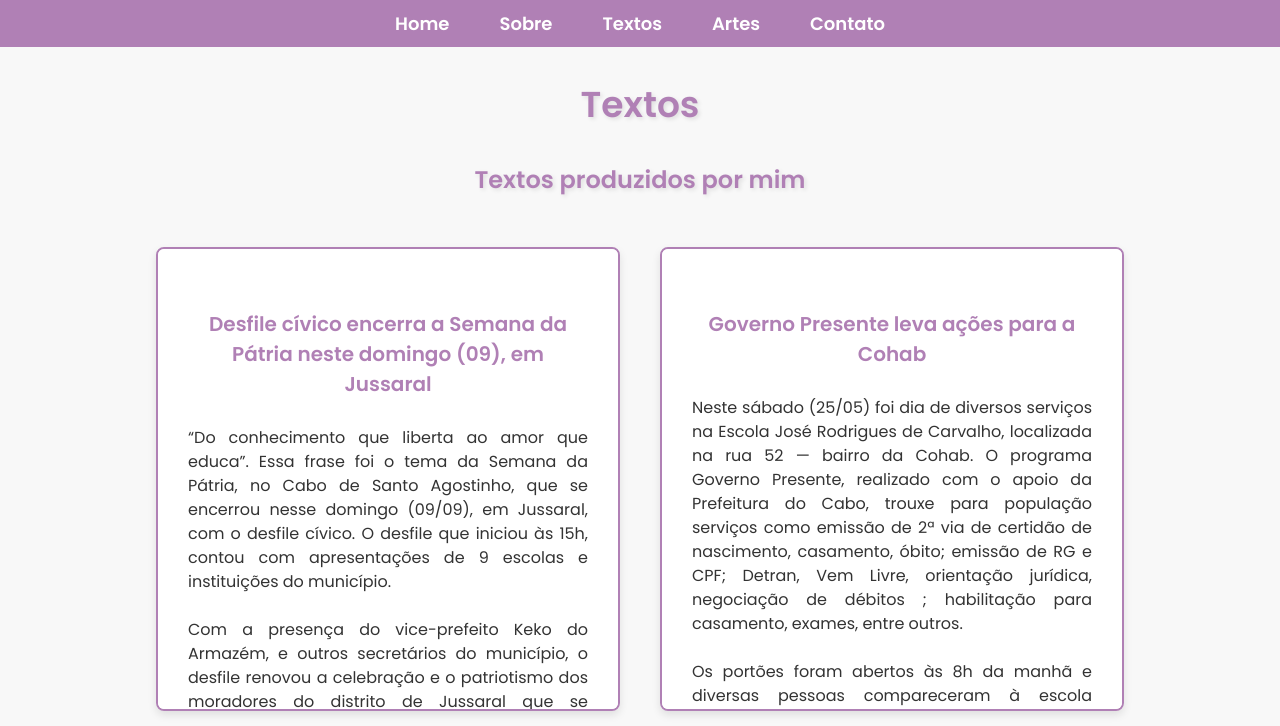
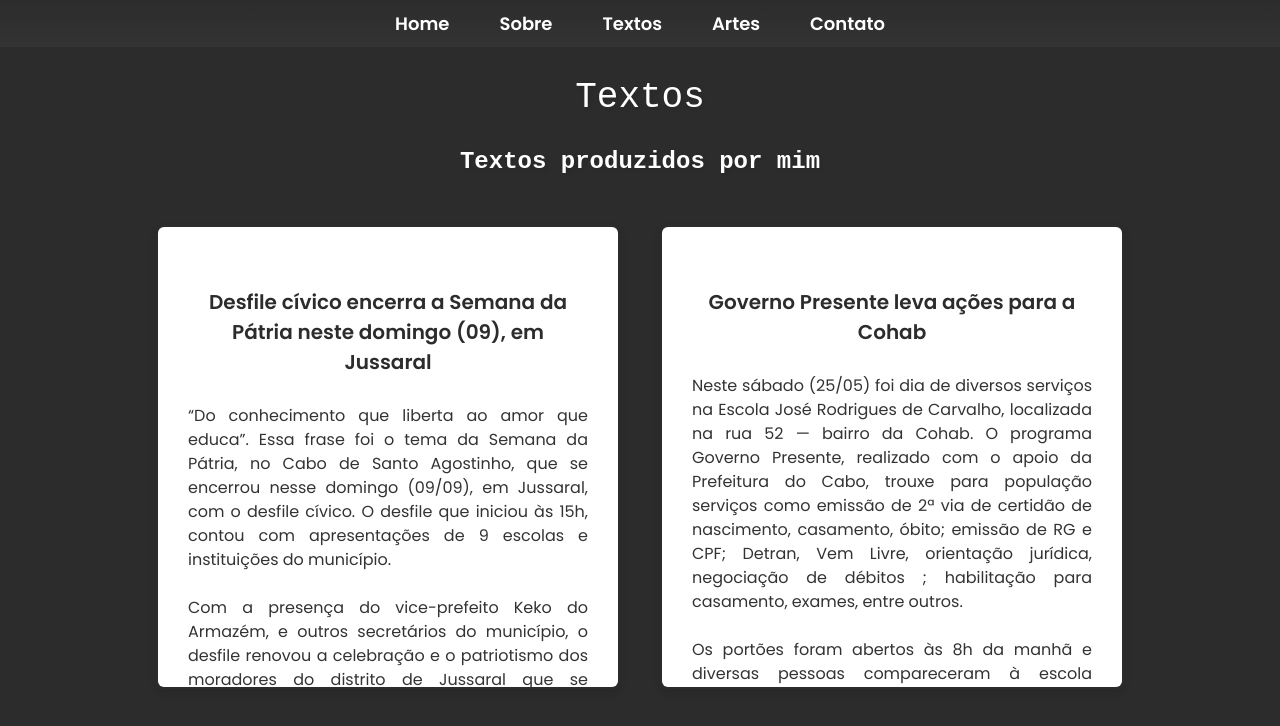
Before and after one commit to oparcimonioso/portfolio, a plain HTML site: page textos.html in a window 1280 px wide. Shown: the top 726 px of the page. Drawn offline with Linux system fonts and the light colour scheme.

Commit message:
Diversas mudanças de cores, imagens e fontes.

```diff
--- a/artes.css
+++ b/artes.css
@@ -4,13 +4,13 @@ body {
     font-family: 'Poppins', sans-serif; /* Fonte Poppins */
     margin: 0; /* Margem */
     padding: 0; /* Espaço */
-    background-color: #f8f8f8; /* Cor de fundo cinza */
+    background-color: #2C2C2C; /* Cor de fundo cinza */
 }
 
 /* Menu */
 
 .menu {
-    background-color: #b080b5; /* Cor roxa suave */
+    background: linear-gradient(#2C2C2C, #333333); /* Cor roxa suave */
     padding: 10px; /* Espaço interno */
 }
 
@@ -39,14 +39,18 @@ body {
 
 .menu a:hover {
     background-color: #f0e0f5; /* Cor da caixinha ao passar o mouse */
-    color: #b080b5; /* Cor do texto ao passar o mouse */
+    color: #2C2C2C; /* Cor do texto ao passar o mouse */
 }
 
 /* Título e Subtítulo */
 
 .titulo {
+    font-family: "Fira Code", monospace;
+    font-optical-sizing: auto;
+    font-weight: 500;
+    font-style: normal;
     font-size: 36px; /* Tamanho da fonte */
-    color: #b080b5; /* Cor roxa */
+    color: #ffffff; /* Cor roxa */
     text-align: center; /* Centraliza o texto */
     margin-top: 30px; /* Espaçamento superior */
     margin-bottom: 20px; /* Espaçamento inferior */
@@ -54,8 +58,12 @@ body {
 }
 
 .subtitulo {
+    font-family: "Fira Code", monospace;
+    font-optical-sizing: auto;
+    font-weight: 500;
+    font-style: normal;
     font-size: 24px; /* Tamanho da fonte */
-    color: #b080b5; /* Cor roxa */
+    color: #ffffff; /* Cor roxa */
     text-align: center; /* Centraliza o texto */
     margin-top: 30px; /* Espaçamento superior */
     margin-bottom: 20px; /* Espaçamento inferior */
@@ -96,7 +104,7 @@ body {
 
 /* Rodapé */
 .footer {
-    background-color: #b080b5; /* Cor roxa suave */
+    background: linear-gradient(#2C2C2C, #333333); /* Cor roxa suave */
     color: white; /* Cor do texto */
     text-align: center; /* Centraliza o texto */
     padding: 20px 0; /* Espaço interno */
--- a/contato.css
+++ b/contato.css
@@ -4,13 +4,13 @@ body {
     font-family: 'Poppins', sans-serif; /* Fonte Poppins */
     margin: 0; /* Margem */
     padding: 0; /* Espaço */
-    background-color: #f8f8f8; /* Cor de fundo cinza */
+    background-color: #2C2C2C; /* Cor de fundo cinza */
 }
 
 /* Menu */
 
 .menu {
-    background-color: #b080b5; /* Cor roxa suave */
+    background: linear-gradient(#2C2C2C, #333333); /* Cor roxa suave */
     padding: 10px; /* Espaço interno */
 }
 
@@ -39,14 +39,18 @@ body {
 
 .menu a:hover {
     background-color: #f0e0f5; /* Cor da caixinha ao passar o mouse */
-    color: #b080b5; /* Cor do texto ao passar o mouse */
+    color: #2C2C2C; /* Cor do texto ao passar o mouse */
 }
 
 /* Título e Subtítulos */
 
 .titulo {
+    font-family: "Fira Code", monospace;
+    font-optical-sizing: auto;
+    font-weight: 500;
+    font-style: normal;
     font-size: 36px; /* Tamanho da fonte */
-    color: #b080b5; /* Cor roxa */
+    color: #ffffff; /* Cor roxa */
     text-align: center; /* Centraliza o texto */
     margin-top: 30px; /* Espaçamento superior */
     margin-bottom: 20px; /* Espaçamento inferior */
@@ -54,8 +58,12 @@ body {
 }
 
 .subtitulo {
+    font-family: "Fira Code", monospace;
+    font-optical-sizing: auto;
+    font-weight: 500;
+    font-style: normal;
     font-size: 24px; /* Tamanho da fonte */
-    color: #b080b5; /* Cor roxa */
+    color: #ffffff; /* Cor roxa */
     text-align: center; /* Centraliza o texto */
     margin-top: 30px; /* Espaçamento superior */
     margin-bottom: 20px; /* Espaçamento inferior */
@@ -76,7 +84,7 @@ body {
 
 .block {
     background-color: white; /* Fundo branco */
-    border: 2px solid #b080b5; /* Borda roxa */
+    border: 2px solid #2C2C2C; /* Borda roxa */
     color: #333; /* Cor do texto */
     text-align: center; /* Centraliza o texto */
     padding: 30px; /* Espaço interno */
@@ -94,7 +102,7 @@ body {
 
 /* Rodapé */
 .footer {
-    background-color: #b080b5; /* Cor roxa suave */
+    background: linear-gradient(#2C2C2C, #333333); /* Cor roxa suave */
     color: white; /* Cor do texto */
     text-align: center; /* Centraliza o texto */
     padding: 20px 0; /* Espaço interno */
--- a/index.css
+++ b/index.css
@@ -4,13 +4,13 @@ body {
     font-family: 'Poppins', sans-serif; /* Fonte Poppins */
     margin: 0; /* Margem */
     padding: 0; /* Espaço */
-    background-color: #f8f8f8; /* Cor de fundo cinza */
+    background-color: #2C2C2C; /* Cor de fundo cinza */
 }
 
 /* Menu */
 
 .menu {
-    background-color: #b080b5; /* Cor roxa suave */
+    background: linear-gradient(#2C2C2C, #333333); /* Cor roxa suave */
     padding: 10px; /* Espaço interno */
 }
 
@@ -39,7 +39,7 @@ body {
 
 .menu a:hover {
     background-color: #f0e0f5; /* Cor da caixinha ao passar o mouse */
-    color: #b080b5; /* Cor do texto ao passar o mouse */
+    color: #2C2C2C; /* Cor do texto ao passar o mouse */
 }
 
 /* Home */
@@ -54,7 +54,7 @@ body {
 
 .block {
     background-color: white; /* Fundo branco */
-    border: 2px solid #b080b5; /* Borda roxa */
+    border: 2px solid #2C2C2C; /* Borda roxa */
     color: #333; /* Cor do texto */
     text-align: center; /* Centraliza o texto */
     padding: 15px; /* Espaço interno */
@@ -73,7 +73,7 @@ body {
 .block-title {
     margin-bottom: 5px; /* Espaçamento entre título e corpo */
     font-size: 20px; /* Tamanho da fonte */
-    color: #b080b5; /* Cor roxa */
+    color: #2C2C2C; /* Cor roxa */
     text-align: center; /* Centraliza o texto */
     order: -1; /* Faz o título aparecer no topo */
 }
@@ -96,7 +96,7 @@ body {
 
 /* Rodapé */
 .footer {
-    background-color: #b080b5; /* Cor roxa suave */
+    background: linear-gradient(#333333,#2C2C2C); /* Cor roxa suave */
     color: white; /* Cor do texto */
     text-align: center; /* Centraliza o texto */
     padding: 20px 0; /* Espaço interno */
--- a/sobre.css
+++ b/sobre.css
@@ -4,13 +4,13 @@ body {
     font-family: 'Poppins', sans-serif; /* Fonte Poppins */
     margin: 0; /* Margem */
     padding: 0; /* Espaço */
-    background-color: #f8f8f8; /* Cor de fundo cinza */
+    background-color: #2C2C2C; /* Cor de fundo cinza */
 }
 
 /* Menu */
 
 .menu {
-    background-color: #b080b5; /* Cor roxa suave */
+    background: linear-gradient(#2C2C2C, #333333); /* Cor roxa suave */
     padding: 10px; /* Espaço interno */
 }
 
@@ -39,7 +39,7 @@ body {
 
 .menu a:hover {
     background-color: #f0e0f5; /* Cor da caixinha ao passar o mouse */
-    color: #b080b5; /* Cor do texto ao passar o mouse */
+    color: #2C2C2C; /* Cor do texto ao passar o mouse */
 }
 
 /* Corpo da Página */
@@ -55,7 +55,7 @@ body {
 
 .block {
     background-color: white; /* Fundo branco */
-    border: 2px solid #b080b5; /* Borda roxa */
+    border: 2px solid #2C2C2C; /* Borda roxa */
     color: #333; /* Cor do texto */
     text-align: center; /* Centraliza o texto */
     padding: 30px; /* Espaço interno */
@@ -73,7 +73,7 @@ body {
 
 .bloco2 {
     background-color: white; /* Fundo branco */
-    border: 2px solid #b080b5; /* Borda roxa */
+    border: 2px solid #2C2C2C; /* Borda roxa */
     color: #333; /* Cor do texto */
     text-align: left; /* Centraliza o texto */
     padding: 30px; /* Espaço interno */
@@ -91,14 +91,14 @@ body {
 }
 
 .estilizada {
-    color: #b080b5; /* Altere para a cor que preferir */
+    color: #2C2C2C; /* Altere para a cor que preferir */
     font-weight: bold; /* Negrito */
 }
 
 .block-title {
     margin-top: 30px; /* Espaçamento entre título e corpo */
     font-size: 20px; /* Tamanho da fonte */
-    color: #b080b5; /* Cor roxa */
+    color: #2C2C2C; /* Cor roxa */
     text-align: center; /* Centraliza o texto */
     order: 0; /* Faz o título aparecer no topo */
 }
@@ -120,8 +120,12 @@ body {
 }
 
 .titulo {
+    font-family: "Fira Code", monospace;
+    font-optical-sizing: auto;
+    font-weight: 500;
+    font-style: normal;
     font-size: 36px; /* Tamanho da fonte */
-    color: #b080b5; /* Cor roxa */
+    color: #ffffff; /* Cor roxa */
     text-align: center; /* Centraliza o texto */
     margin-top: 30px; /* Espaçamento superior */
     margin-bottom: 20px; /* Espaçamento inferior */
@@ -130,7 +134,7 @@ body {
 
 /* Rodapé */
 .footer {
-    background-color: #b080b5; /* Cor roxa suave */
+    background: linear-gradient(#2C2C2C, #333333); /* Cor roxa suave */
     color: white; /* Cor do texto */
     text-align: center; /* Centraliza o texto */
     padding: 20px 0; /* Espaço interno */
--- a/textos.css
+++ b/textos.css
@@ -4,13 +4,13 @@ body {
     font-family: 'Poppins', sans-serif; /* Fonte Poppins */
     margin: 0; /* Margem */
     padding: 0; /* Espaço */
-    background-color: #f8f8f8; /* Cor de fundo cinza */
+    background-color: #2C2C2C; /* Cor de fundo cinza */
 }
 
 /* Menu */
 
 .menu {
-    background-color: #b080b5; /* Cor roxa suave */
+    background: linear-gradient(#2C2C2C, #333333); /* Cor roxa suave */
     padding: 10px; /* Espaço interno */
 }
 
@@ -39,7 +39,7 @@ body {
 
 .menu a:hover {
     background-color: #f0e0f5; /* Cor da caixinha ao passar o mouse */
-    color: #b080b5; /* Cor do texto ao passar o mouse */
+    color: #2C2C2C; /* Cor do texto ao passar o mouse */
 }
 
 /* Corpo da Página */
@@ -55,7 +55,7 @@ body {
 
 .block {
     background-color: white; /* Fundo branco */
-    border: 2px solid #b080b5; /* Borda roxa */
+    border: 2px solid #2C2C2C; /* Borda roxa */
     color: #333; /* Cor do texto */
     text-align: center; /* Centraliza o texto */
     padding: 30px; /* Espaço interno */
@@ -74,7 +74,7 @@ body {
 
 .bloco2 {
     background-color: white; /* Fundo branco */
-    border: 2px solid #b080b5; /* Borda roxa */
+    border: 2px solid #2C2C2C; /* Borda roxa */
     color: #333; /* Cor do texto */
     text-align: left; /* Centraliza o texto */
     padding: 30px; /* Espaço interno */
@@ -91,14 +91,14 @@ body {
 }
 
 .estilizada {
-    color: #b080b5; /* Altere para a cor que preferir */
+    color: #2C2C2C; /* Altere para a cor que preferir */
     font-weight: bold; /* Negrito */
 }
 
 .block-title {
     margin-top: 30px; /* Espaçamento entre título e corpo */
     font-size: 20px; /* Tamanho da fonte */
-    color: #b080b5; /* Cor roxa */
+    color: #2C2C2C; /* Cor roxa */
     text-align: center; /* Centraliza o texto */
     order: 0; /* Faz o título aparecer no topo */
 }
@@ -121,8 +121,12 @@ body {
 }
 
 .titulo {
+    font-family: "Fira Code", monospace;
+    font-optical-sizing: auto;
+    font-weight: 500;
+    font-style: normal;
     font-size: 36px; /* Tamanho da fonte */
-    color: #b080b5; /* Cor roxa */
+    color: #ffffff; /* Cor roxa */
     text-align: center; /* Centraliza o texto */
     margin-top: 30px; /* Espaçamento superior */
     margin-bottom: 20px; /* Espaçamento inferior */
@@ -130,8 +134,12 @@ body {
 }
 
 .subtitulo {
+    font-family: "Fira Code", monospace;
+    font-optical-sizing: auto;
+    font-weight: 500;
+    font-style: normal;
     font-size: 24px; /* Tamanho da fonte */
-    color: #b080b5; /* Cor roxa */
+    color: #ffffff; /* Cor roxa */
     text-align: center; /* Centraliza o texto */
     margin-top: 30px; /* Espaçamento superior */
     margin-bottom: 20px; /* Espaçamento inferior */
@@ -141,7 +149,7 @@ body {
 
 /* Rodapé */
 .footer {
-    background-color: #b080b5; /* Cor roxa suave */
+    background: linear-gradient(#2C2C2C, #333333); /* Cor roxa suave */
     color: white; /* Cor do texto */
     text-align: center; /* Centraliza o texto */
     padding: 20px 0; /* Espaço interno */
```
Also changed, not shown: index.html (+3 -0 lines), imagens/artes.png, imagens/contato.png, imagens/sobre mim.png, imagens/textos.png.
